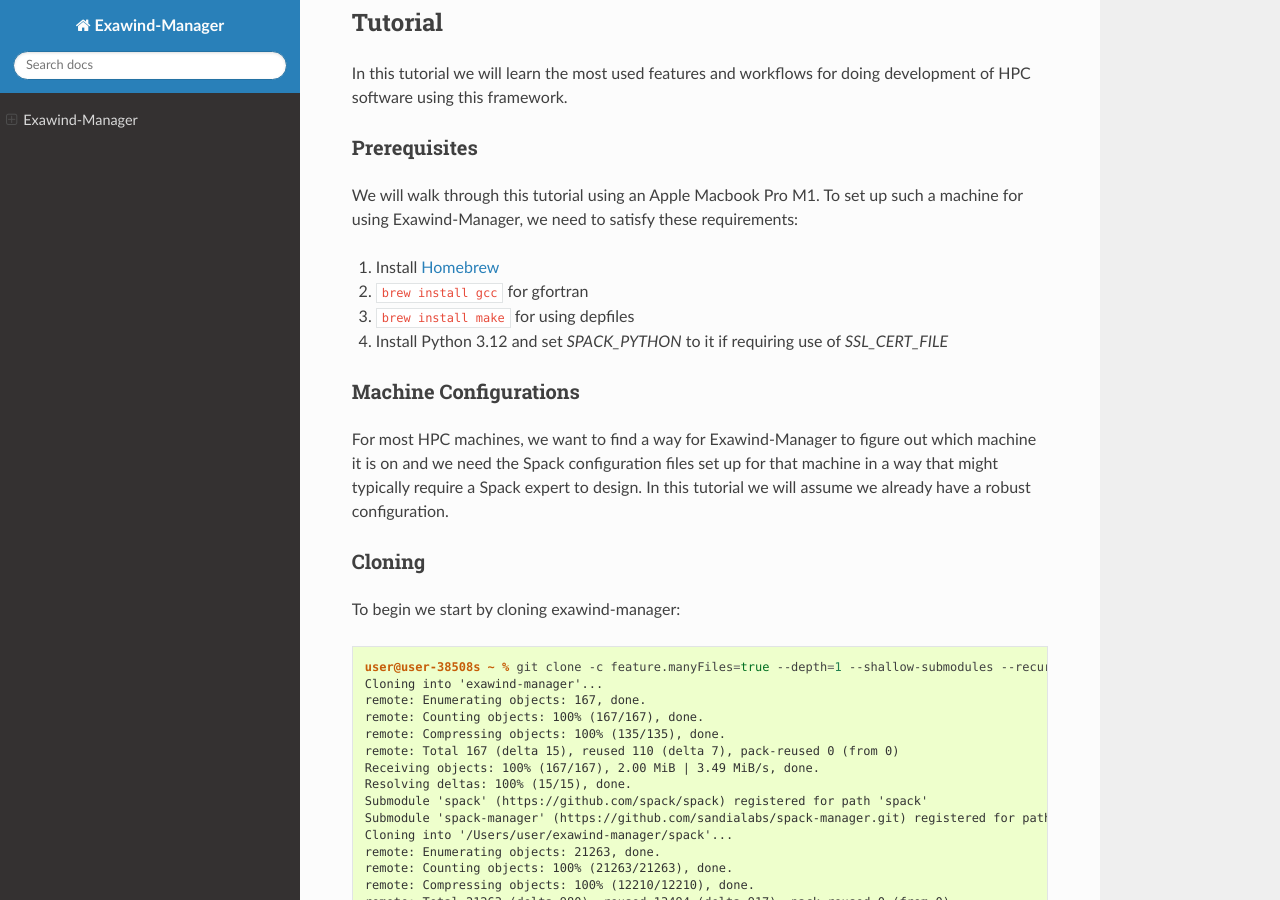
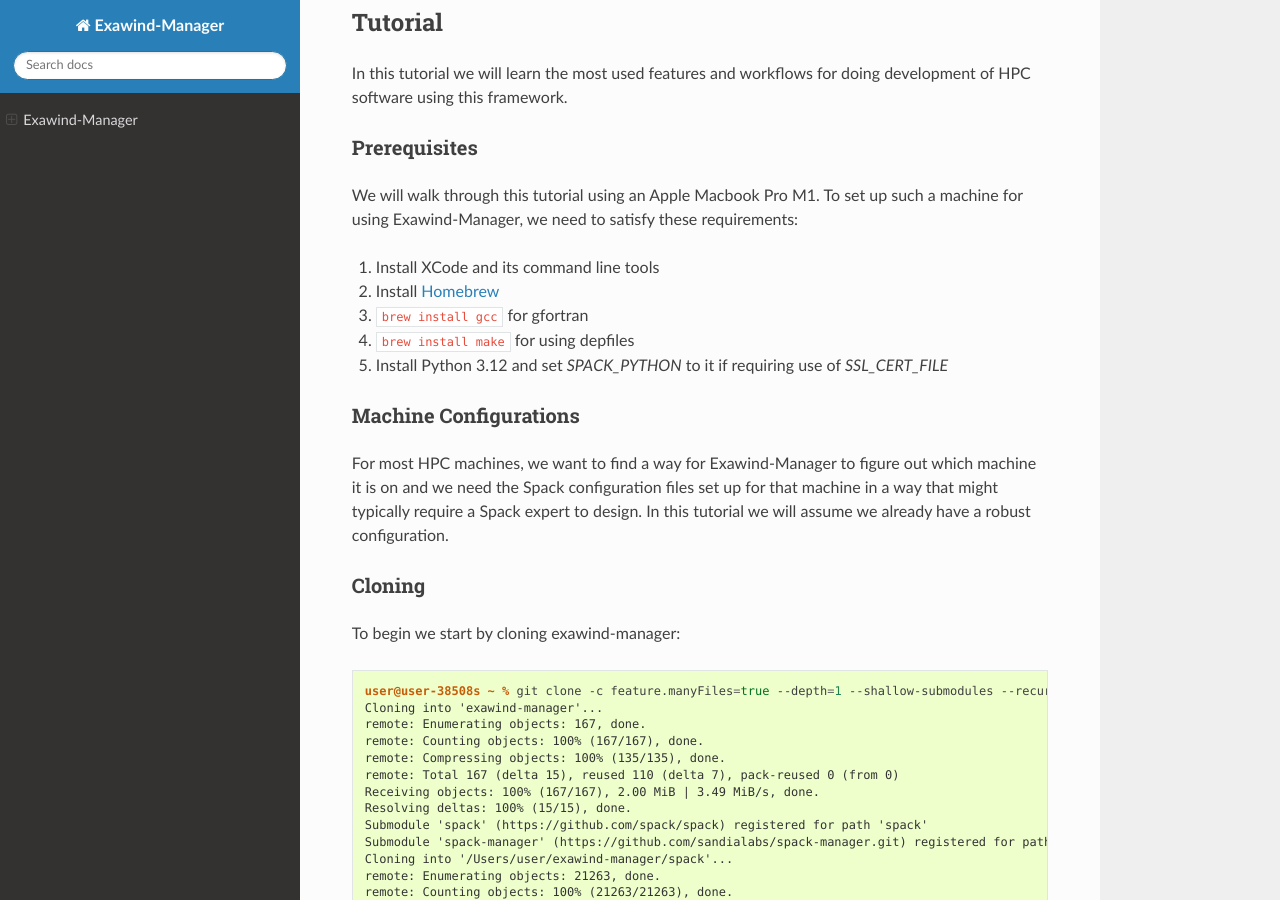
Before and after one commit to Exawind/exawind-manager, a Sphinx documentation site: the page built from docs/index.rst, in a window 1280 px wide and 900 px high, scrolled down 610 px. Built offline with Sphinx 7.4.7 and the Read the Docs theme 3.1.0, drawn with Linux system fonts in a browser that asks for light colours.

Commit message:
Add xcode. (#277)

```diff
--- a/docs/index.rst
+++ b/docs/index.rst
@@ -18,10 +18,11 @@
 
 We will walk through this tutorial using an Apple Macbook Pro M1. To set up such a machine for using Exawind-Manager, we need to satisfy these requirements:
 
-1. Install `Homebrew <https://brew.sh>`_
-2. ``brew install gcc`` for gfortran
-3. ``brew install make`` for using depfiles
-4. Install Python 3.12 and set `SPACK_PYTHON` to it if requiring use of `SSL_CERT_FILE`
+1. Install XCode and its command line tools
+2. Install `Homebrew <https://brew.sh>`_
+3. ``brew install gcc`` for gfortran
+4. ``brew install make`` for using depfiles
+5. Install Python 3.12 and set `SPACK_PYTHON` to it if requiring use of `SSL_CERT_FILE`
 
 Machine Configurations
 ----------------------
```
